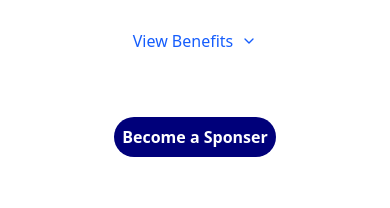
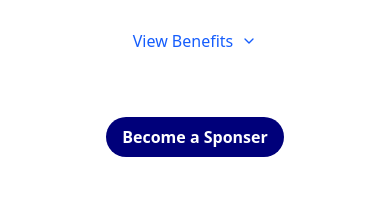
Before and after one commit to gituhumwangi/JBIS, a React (Vite) app in the folder jagedo-sEvents/: page / in a window 390 px wide. Shown: the part 2724-2932 px from the top of the page. Built offline with nearby package versions, Linux system fonts and the light colour scheme.

Commit message:
Updated Button2.0

```diff
--- a/jagedo-sEvents/src/pages/Home.jsx
+++ b/jagedo-sEvents/src/pages/Home.jsx
@@ -342,7 +342,7 @@ const Home = () => {
           </div>
 
          <div className="text-center mt-8">
-              <Button className="px-1 md:w-48 h-auto text-white sm:w-auto"><Link to="/sponsors">Become a Sponser</Link></Button>
+              <Button className="px-1 md:w-48 h-auto text-white sm:w-auto"><Link to="/sponsors"><span className='px-2 py-2'>Become a Sponser</span></Link></Button>
           </div>
         </div>
       </section>
```
